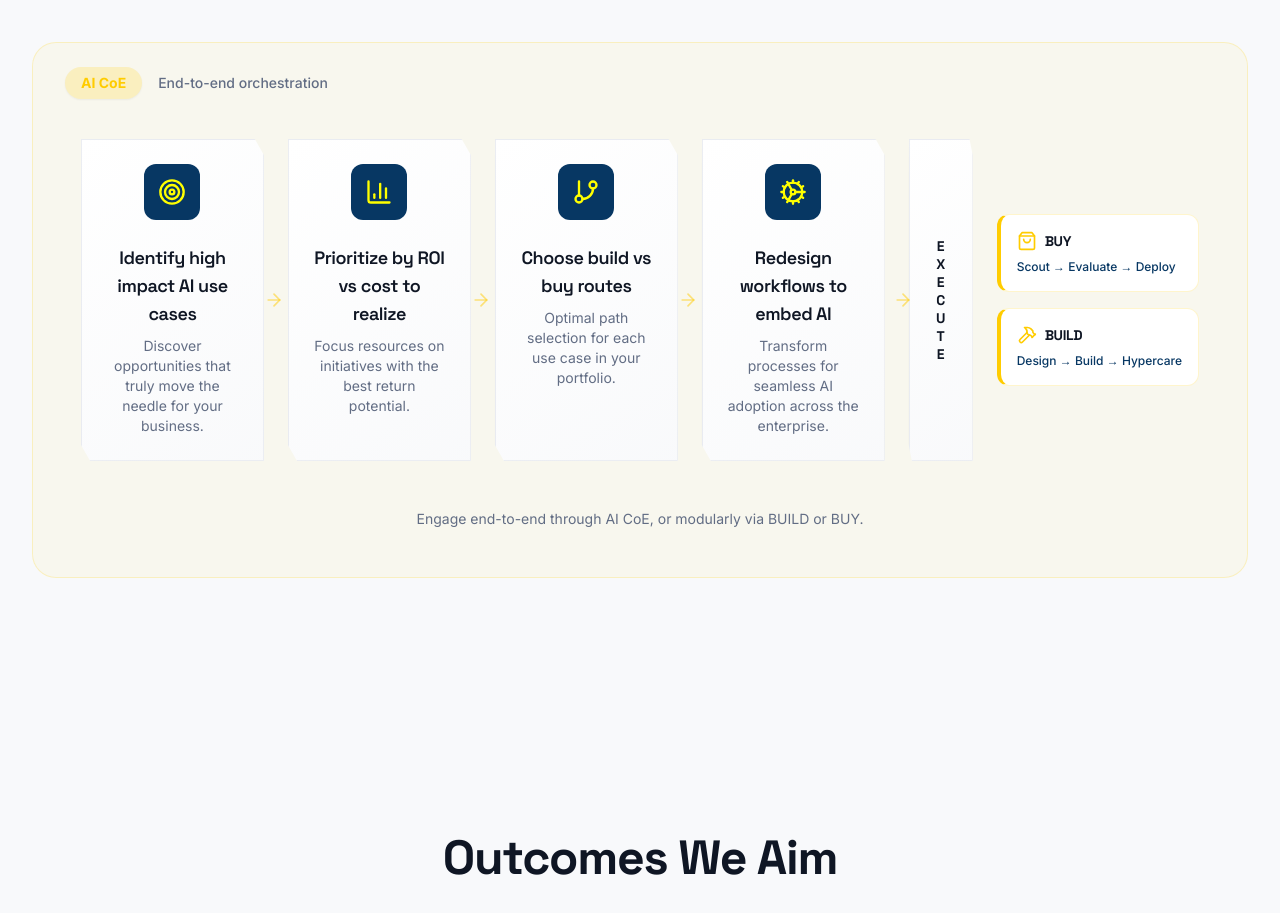
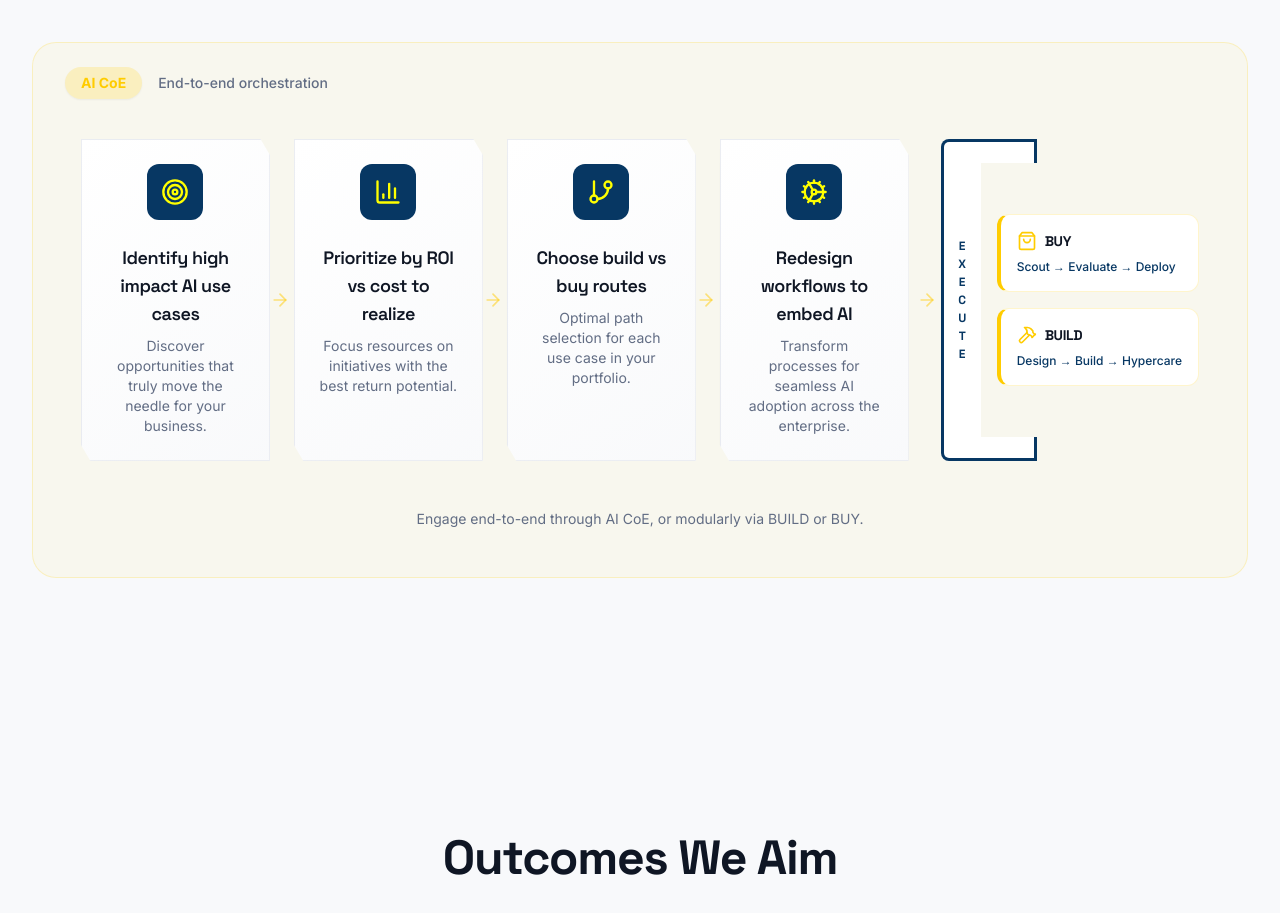
Before and after one commit to TYN-NIFO/tyn-website, a Next.js app: page / in a window 1280 px wide. Shown: the part 2180-3093 px from the top of the page. Built offline with nearby package versions, Linux system fonts and the light colour scheme.

Commit message:
execution card shape change

```diff
--- a/src/components/sections/OurSolution.tsx
+++ b/src/components/sections/OurSolution.tsx
@@ -56,7 +56,7 @@ export const OurSolution = () => {
           {/* Connection Line - Desktop */}
           {/* <div className="hidden lg:block absolute top-[55%] left-12 right-12 h-0.5 bg-gradient-to-r from-transparent via-accent/30 to-transparent -translate-y-1/2" /> */}
 
-          <div className="grid md:grid-cols-2 lg:grid-cols-[1fr_1fr_1fr_1fr_auto_auto] gap-6">
+          <div className="grid md:grid-cols-2 lg:grid-cols-[1fr_1fr_1fr_1fr_auto] gap-6">
             {steps.map((step, index) => {
               const StepIcon = step.icon;
               return (
@@ -93,31 +93,26 @@ export const OurSolution = () => {
               );
             })}
 
-            {/* Execute — Narrow transition card */}
-            {/* Desktop: narrow vertical card with rotated text */}
-            <div className="hidden lg:flex items-stretch">
-              <div className="card-elevated clip-card-differentiator w-16 flex items-center justify-center hover:-translate-y-2 transition-all duration-300">
-                <div className="flex flex-col items-center gap-1 select-none">
+            {/* ═══ Execution Block: bracket wrapping BUY & BUILD ═══ */}
+
+            {/* DESKTOP: Execute C-bracket + BUY/BUILD */}
+            <div className="hidden lg:flex items-stretch ml-2">
+              <div className="flex flex-col">
+                {/* ═ Top arm ═ */}
+                <div className="bg-white h-6 w-24 border-t-[3px] border-l-[3px] border-r-[3px] border-[var(--tyn-blue)] rounded-tl-lg" />
+
+                {/* ═ Middle row: spine + cards ═ */}
+                <div className="flex flex-1">
+                  <div className="bg-white border-l-[3px] border-[var(--tyn-blue)] w-10 flex-shrink-0 flex items-center justify-center">
+                    <div className="flex flex-col items-center gap-1.5 select-none">
                       {'EXECUTE'.split('').map((letter, i) => (
-                    <span key={i} className="font-display font-bold text-foreground text-sm leading-none">
+                        <span key={i} className="font-display font-bold text-[var(--tyn-blue)] text-xs leading-none">
                           {letter}
                         </span>
                       ))}
                     </div>
                   </div>
-            </div>
-            {/* Mobile: narrow horizontal card */}
-            <div className="lg:hidden md:col-span-2">
-              <div className="card-elevated clip-card-differentiator py-3 px-6 text-center hover:-translate-y-1 transition-all duration-300">
-                <span className="font-display font-bold text-foreground text-sm tracking-widest">
-                  EXECUTE
-                </span>
-              </div>
-            </div>
-
-            {/* Added Stacked Action Cards (BUY / BUILD) */}
-            <div className="flex flex-col gap-4 justify-center relative z-10">
-              {/* BUY Card */}
+                  <div className="flex flex-col gap-4 justify-center py-2 ml-4">
                     <div className="bg-white border border-accent/20 border-l-4 border-l-accent rounded-xl p-4 hover:-translate-y-1 transition-transform duration-300">
                       <div className="flex items-center gap-2 mb-2">
                         <ShoppingBag className="w-5 h-5 text-accent" />
@@ -125,14 +120,58 @@ export const OurSolution = () => {
                       </div>
                       <p className="text-xs text-tyn-blue font-medium">Scout → Evaluate → Deploy</p>
                     </div>
-
-              {/* BUILD Card */}
                     <div className="bg-white border border-accent/20 border-l-4 border-l-accent rounded-xl p-4 hover:-translate-y-1 transition-transform duration-300">
                       <div className="flex items-center gap-2 mb-2">
                         <Hammer className="w-5 h-5 text-accent" />
                         <h4 className="font-display font-bold text-foreground text-sm">BUILD</h4>
                       </div>
                       <p className="text-xs text-tyn-blue font-medium">Design → Build → Hypercare</p>
+                    </div>
+                  </div>
+                </div>
+
+                {/* ═ Bottom arm ═ */}
+                <div className="bg-white h-6 w-24 border-b-[3px] border-l-[3px] border-r-[3px] border-[var(--tyn-blue)] rounded-bl-lg" />
+              </div>
+            </div>
+
+            {/* MOBILE: Same C-bracket but horizontal EXECUTE text */}
+            <div className="lg:hidden md:col-span-2">
+              <div className="flex flex-col">
+                {/* ═ Top arm ═ */}
+                <div className="bg-white h-6 w-1/2 border-t-[3px] border-l-[3px] border-r-[3px] border-[var(--tyn-blue)] rounded-t-lg" />
+
+                {/* ═ Middle row: spine + cards ═ */}
+                <div className="flex flex-1">
+                  <div className="bg-white border-l-[3px] border-[var(--tyn-blue)] w-12 flex-shrink-0 flex items-center justify-center">
+                    <div className="flex flex-col items-center gap-1 select-none">
+                      {'EXECUTE'.split('').map((letter, i) => (
+                        <span key={i} className="font-display font-bold text-[var(--tyn-blue)] text-[10px] leading-none">
+                          {letter}
+                        </span>
+                      ))}
+                    </div>
+                  </div>
+                  <div className="flex flex-col gap-3 justify-center py-2 ml-3 flex-1">
+                    <div className="bg-white border border-accent/20 border-l-4 border-l-accent rounded-xl p-4 hover:-translate-y-1 transition-transform duration-300">
+                      <div className="flex items-center gap-2 mb-2">
+                        <ShoppingBag className="w-5 h-5 text-accent" />
+                        <h4 className="font-display font-bold text-foreground text-sm">BUY</h4>
+                      </div>
+                      <p className="text-xs text-tyn-blue font-medium">Scout → Evaluate → Deploy</p>
+                    </div>
+                    <div className="bg-white border border-accent/20 border-l-4 border-l-accent rounded-xl p-4 hover:-translate-y-1 transition-transform duration-300">
+                      <div className="flex items-center gap-2 mb-2">
+                        <Hammer className="w-5 h-5 text-accent" />
+                        <h4 className="font-display font-bold text-foreground text-sm">BUILD</h4>
+                      </div>
+                      <p className="text-xs text-tyn-blue font-medium">Design → Build → Hypercare</p>
+                    </div>
+                  </div>
+                </div>
+
+                {/* ═ Bottom arm ═ */}
+                <div className="bg-white h-6 w-1/2 border-b-[3px] border-l-[3px] border-r-[3px] border-[var(--tyn-blue)] rounded-b-lg" />
               </div>
             </div>
           </div>
```
Also changed, not shown: public/assets/Execute card shape.svg (added). Lines whose indentation alone changed are shown as unchanged.
